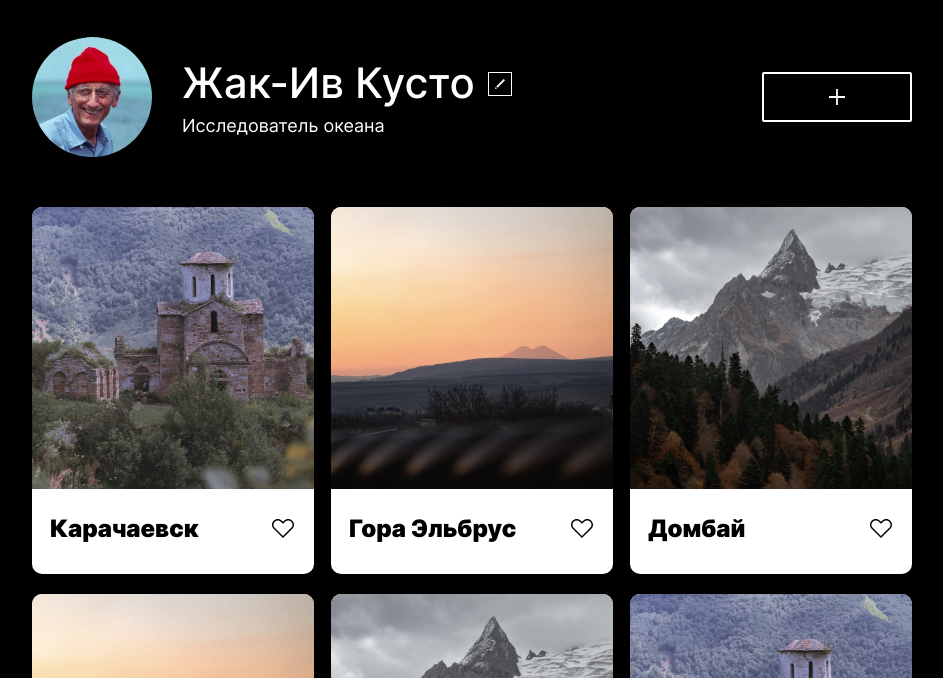
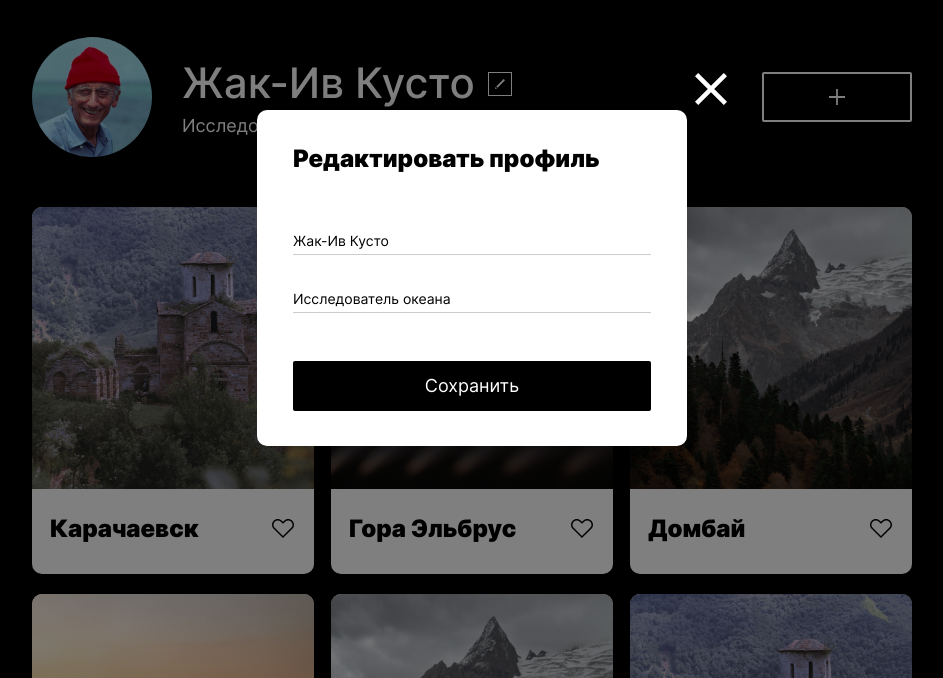
Before and after one commit to Evwd/mesto, a plain HTML site: page index.html in a window 1280 px wide. Both pictures are taken after a click on the button 667 px from the left and 205 px from the top of the page. Shown: the part 122-800 px from the top of the page, without its empty margins (168-1111 px from the left). Drawn offline with Linux system fonts and the light colour scheme.

Commit message:
Project 4 Version 2

```diff
--- a/blocks/popup/__close-button/popup__close-button.css
+++ b/blocks/popup/__close-button/popup__close-button.css
@@ -11,6 +11,7 @@
     bottom: 338px;
     left: 438px;
     cursor: pointer;
+    background-color: Transparent;
 }
 
 @media screen and (max-width: 600px) {
--- a/blocks/popup/__container/popup__container.css
+++ b/blocks/popup/__container/popup__container.css
@@ -4,15 +4,13 @@
     background-color: white;
     box-shadow: 0px 0px 25px rgba(0, 0, 0, 0.15);
     border-radius: 10px;
-    z-index: 5;
+    z-index: 3;
     max-width: 430px;
     width: 100%;
-    margin: 195px auto 0;
 }
 
 @media screen and (max-width: 600px) {
     .popup__container {
         max-width: 282px;
-        margin: 123px auto 0;
     }
 }
--- a/blocks/popup/__input/popup__input.css
+++ b/blocks/popup/__input/popup__input.css
@@ -1,5 +1,7 @@
 .popup__input {
     font-family: "Inter", Arial, Helvetica, sans-serif;
+    padding: 0;
+    margin: 0 36px 48px;
     width: 358px;
     height: 27px;
     font-style: normal;
@@ -8,13 +10,17 @@
     line-height: 17px;
     border: none;
     border-bottom: 1px solid rgba(0, 0, 0, 0.2);
-    margin: 30px auto 0;
     display: flex;
     justify-content: center;
+}
+
+.popup__input:first-child {
+    margin-bottom: 30px;
 }
 
 @media screen and (max-width: 600px) {
     .popup__input {
         max-width: 238px;
+        margin: 0 22px 45px;
     }
 }
--- a/blocks/popup/__submit-button/popup__submit-button.css
+++ b/blocks/popup/__submit-button/popup__submit-button.css
@@ -1,7 +1,7 @@
 .popup__submit-button {
     width: 358px;
     height: 50px;
-    margin: 48px auto 0;
+    margin: auto;
     padding: 0;
     color: #ffffff;
     background-color: black;
--- a/blocks/popup/__title/popup__title.css
+++ b/blocks/popup/__title/popup__title.css
@@ -6,7 +6,7 @@
     font-size: 24px;
     line-height: 29px;
     margin: 0;
-    padding: 34px 0 24px 36px;
+    padding: 34px 0 54px 36px;
 }
 
 @media screen and (max-width: 600px) {
--- a/blocks/popup/_opened/popup_opened.css
+++ b/blocks/popup/_opened/popup_opened.css
@@ -1,3 +1,5 @@
 .popup_opened {
     display: flex;
+    align-items: center;
+    justify-content: center;
 }
--- a/index.html
+++ b/index.html
@@ -73,9 +73,9 @@
             <section class="popup">
                 <div class="popup__container">
                     <h2 class="popup__title">Редактировать профиль</h2>
-                    <form name="popup-form">
-                        <input name="profil-name" class="popup__inpu" type="text">
-                        <input name="profil-desk" class="popup__input" type="text">
+                    <form name="form-popup" id="popup-form" method="get" action="#">
+                        <input name="profil-name" class="popup__input popup__input_type_user-name" type="text">
+                        <input name="profil-desk" class="popup__input popup__input_type_user-info" type="text">
                         <button class="popup__submit-button" type="submit">Сохранить</button>
                     </form>
                     <button class="popup__close-button" type="button"></button>
--- a/scripts/script.js
+++ b/scripts/script.js
@@ -1,34 +1,30 @@
-/*Постоянные значения*/
 const popupOpenButton = document.querySelector('.profile__edit-button');
+const popupCloseButton = document.querySelector('.popup__close-button');
 const popup = document.querySelector('.popup');
-const popupCloseButton = document.querySelector('.popup__close-button');
+const popupform = document.querySelector('#popup-form');
 
+let popupName = document.querySelector('.popup__input_type_user-name');
+let popupInfo = document.querySelector('.popup__input_type_user-info');
+let profilName = document.querySelector('.profile__name');
+let profilDesk = document.querySelector('.profile__description');
 
-/*Переменные значения*/
-let profilName = document.querySelector('.profile__name');
-let popupName = document.querySelector('.popup__input');
-let profilDesk = document.querySelector('.profile__description');
-let popupInfo =
+function openPopup() {
+    popup.classList.add('popup_opened');
+    popupName.value = profilName.textContent;
+    popupInfo.value = profilDesk.textContent;
+}
 
-    /*Открытие формы*/
-    function openPopup() {
-        popup.classList.add('popup_opened');
-        popupName.value = profilName.textContent;
-        popupInfo.value = profilDesk.textContent;
-    }
+function closePopup() {
+    popup.classList.remove('popup_opened');
+}
 
 function formSubmitHandler(evt) {
     evt.preventDefault();
     profilName.textContent = popupName.value;
-    profilInfo.textContent = popupInfo.value;
+    profilDesk.textContent = popupInfo.value;
     closePopup();
 }
 
-/*Закрытие формы*/
-function closePopup() {
-    popup.classList.remove('popup_opened');
-}
-
-/*Обработчики нажатия*/
 popupOpenButton.addEventListener('click', openPopup);
 popupCloseButton.addEventListener('click', closePopup);
+popupform.addEventListener('submit', formSubmitHandler);
```
